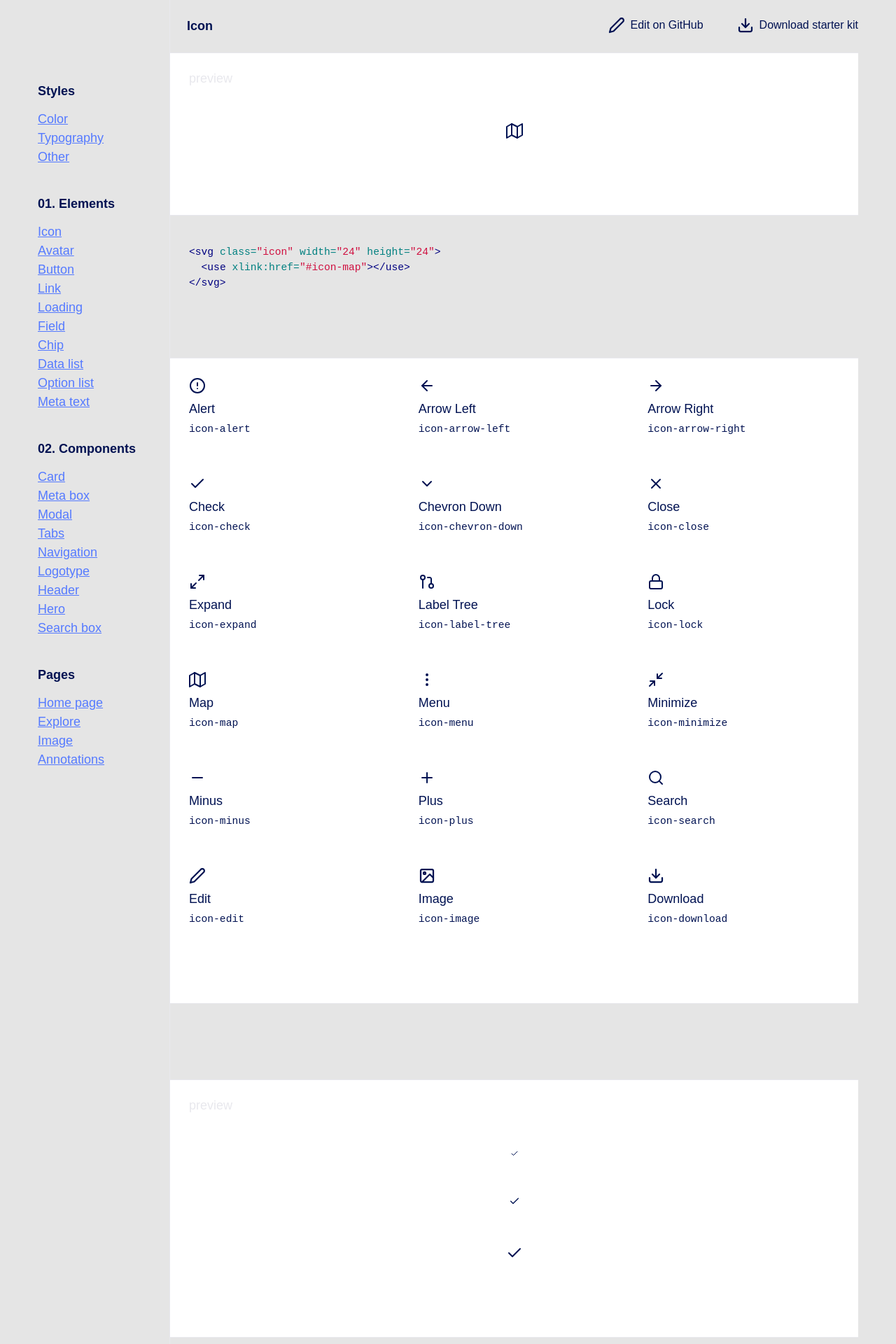
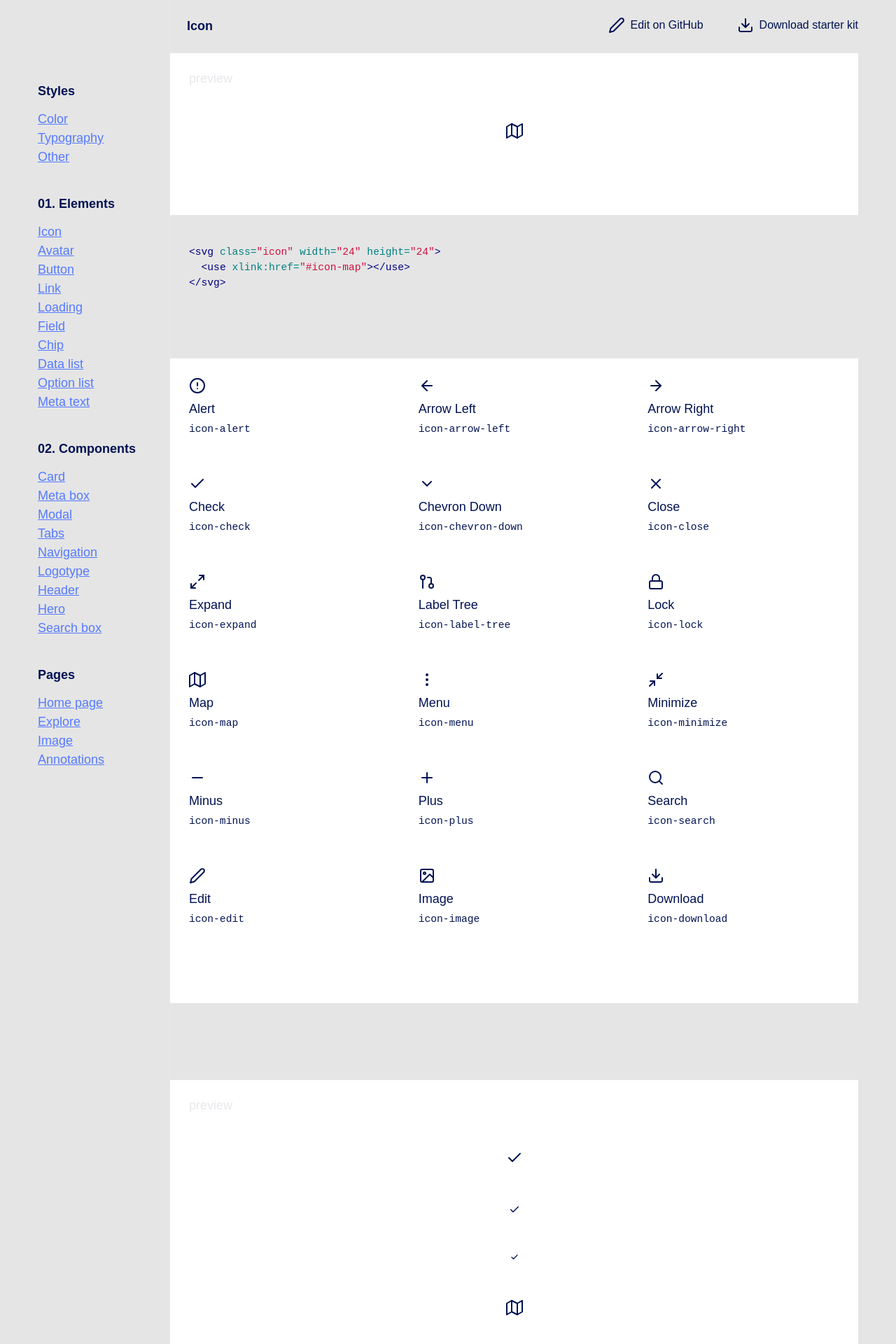
Before and after one commit to jimthoburn/fathomnet-ui, a Jekyll site: the page built from elements/icon.markdown, in a window 1280 px wide. Shown: the top 1920 px of the page at 70% size. Built offline with Jekyll 4.4.1, drawn with Linux system fonts in a browser that asks for light colours; some web fonts are replaced; some of the changed text lies outside the part shown.

Commit message:
Adjust icon stroke widths

````diff
--- a/elements/icon.css
+++ b/elements/icon.css
@@ -29,19 +29,19 @@
 .icon--small {
   width: calc(16 * var(--font-size-basis));
   height: calc(16 * var(--font-size-basis));
-  stroke-width: 1.5;
+  stroke-width: 2.25;
 }
 
 .icon--small * {
-  stroke-width: 1.5;
+  stroke-width: 2.25;
 }
 
 .icon--extra-small {
   width: calc(12 * var(--font-size-basis));
   height: calc(12 * var(--font-size-basis));
-  stroke-width: 1.25;
+  stroke-width: 2.5;
 }
 
 .icon--extra-small * {
-  stroke-width: 1.25;
+  stroke-width: 2.5;
 }
--- a/elements/icon.markdown
+++ b/elements/icon.markdown
@@ -64,7 +64,7 @@
 
 <div class="components-preview">
 
-  <svg class="icon" width="24" height="24">
+  <svg class="icon icon--large" width="24" height="24">
     <use xlink:href="#icon-map"></use>
   </svg>
 
@@ -102,8 +102,46 @@
 
 <div class="components-preview">
 
+  <svg
+    class="icon icon--large"
+    width="24" height="24"
+    >
+    <use xlink:href="#icon-check"></use>
+  </svg>
+
+  <svg
+    class="icon icon--small"
+    width="24" height="24"
+    >
+    <use xlink:href="#icon-check"></use>
+  </svg>
+
+  <svg
+    class="icon icon--extra-small"
+    width="24" height="24"
+    >
+    <use xlink:href="#icon-check"></use>
+  </svg>
+
+  <svg class="icon icon--large" width="24" height="24">
+    <use xlink:href="#icon-map"></use>
+  </svg>
+
+  <svg class="icon icon--small" width="24" height="24">
+    <use xlink:href="#icon-map"></use>
+  </svg>
+
+  <svg class="icon icon--extra-small" width="24" height="24">
+    <use xlink:href="#icon-map"></use>
+  </svg>
+
+</div>
+
+<div class="components-code" markdown="1">
+
+```html
 <svg
-  class="icon icon--extra-small"
+  class="icon icon--large"
   width="24" height="24"
   >
   <use xlink:href="#icon-check"></use>
@@ -117,33 +155,7 @@
 </svg>
 
 <svg
-  class="icon icon--large"
-  width="24" height="24"
-  >
-  <use xlink:href="#icon-check"></use>
-</svg>
-
-</div>
-
-<div class="components-code" markdown="1">
-
-```html
-<svg
   class="icon icon--extra-small"
-  width="24" height="24"
-  >
-  <use xlink:href="#icon-check"></use>
-</svg>
-
-<svg
-  class="icon icon--small"
-  width="24" height="24"
-  >
-  <use xlink:href="#icon-check"></use>
-</svg>
-
-<svg
-  class="icon icon--large"
   width="24" height="24"
   >
   <use xlink:href="#icon-check"></use>
````
Also changed, not shown: _includes/icons.svg.
